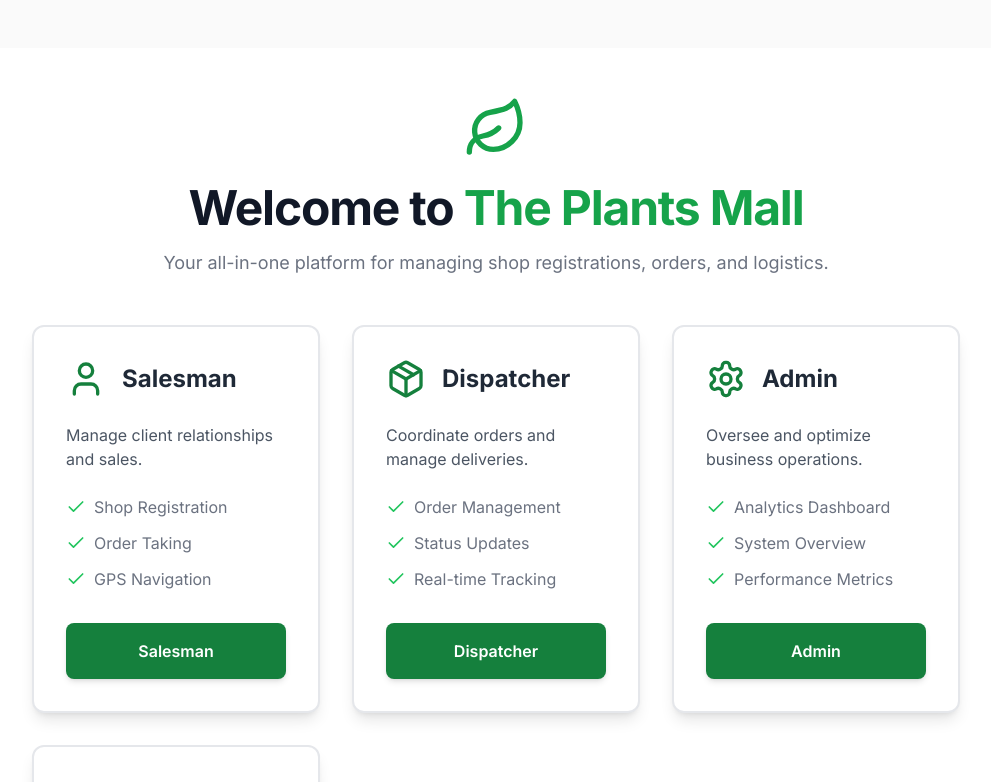
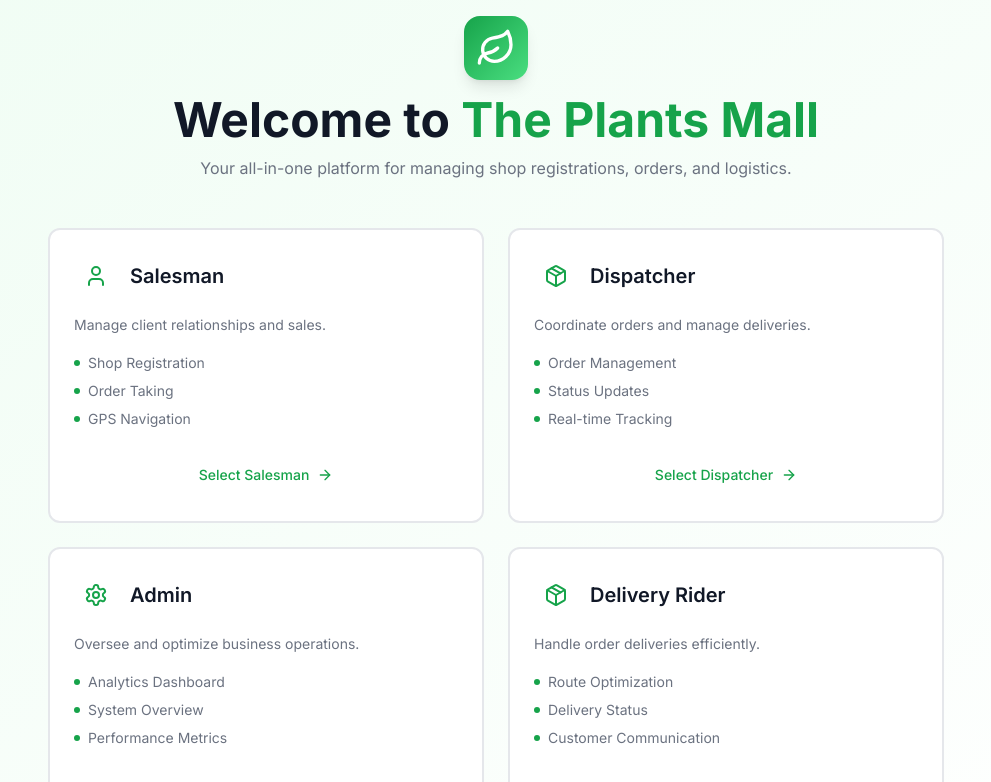
Before and after one commit to WaqarGitNorthrays/theplantsmall-frontend, a React (Vite) app: page / in a window 1280 px wide. Shown: the top 782 px of the page, without its empty margins (144-1135 px from the left). Built offline with nearby package versions, Linux system fonts and the light colour scheme.

Commit message:
login page updated

```diff
--- a/src/components/Auth/Login.jsx
+++ b/src/components/Auth/Login.jsx
@@ -1,8 +1,8 @@
 import React, { useState } from "react";
 import { useSelector } from "react-redux";
 import { useNavigate } from "react-router-dom";
-import { Leaf, User, Package, Settings, Check } from "lucide-react";
-import { useRealTimeUpdates } from "../../hooks/useRealTimeUpdates.js";
+import { Leaf, User, Package, Settings, Check, ArrowRight } from "lucide-react";
+import { useRealTimeUpdates } from "../../hooks/useRealTimeUpdates";
 
 const Login = () => {
   const navigate = useNavigate();
@@ -10,14 +10,14 @@ const Login = () => {
   const [enableGPS, setEnableGPS] = useState(false);
   const { isAuthenticated, user } = useSelector((state) => state.auth);
 
-  // Role cards with updated data and colors
+  // Role cards
   const roles = [
     {
       id: "salesman",
       title: "Salesman",
       description: "Manage client relationships and sales.",
       icon: User,
-      color: "green",
+      color: "hsl(142.1, 76.2%, 36.3%)", // green
       features: ["Shop Registration", "Order Taking", "GPS Navigation"],
     },
     {
@@ -25,7 +25,7 @@ const Login = () => {
       title: "Dispatcher",
       description: "Coordinate orders and manage deliveries.",
       icon: Package,
-      color: "amber",
+      color: "hsl(142.1, 76.2%, 36.3%)", // amber
       features: ["Order Management", "Status Updates", "Real-time Tracking"],
     },
     {
@@ -33,7 +33,7 @@ const Login = () => {
       title: "Admin",
       description: "Oversee and optimize business operations.",
       icon: Settings,
-      color: "gray",
+      color: "hsl(142.1, 76.2%, 36.3%)", // gray
       features: ["Analytics Dashboard", "System Overview", "Performance Metrics"],
     },
     {
@@ -41,18 +41,20 @@ const Login = () => {
       title: "Delivery Rider",
       description: "Handle order deliveries efficiently.",
       icon: Package,
-      color: "blue",
+      color: "hsl(142.1, 76.2%, 36.3%)", // blue
       features: ["Route Optimization", "Delivery Status", "Customer Communication"],
-    }
+    },
   ];
 
-  // Role selection logic remains unchanged
   const handleRoleSelect = (roleId) => {
     setSelectedRole(roleId);
     setEnableGPS(roleId === "salesman");
-    // If authenticated and role matches, redirect to dashboard
+
     const userRole = user?.role;
-    const isSalesman = roleId === "salesman" && (userRole === "salesman" || userRole === "sales_man");
+    const isSalesman =
+      roleId === "salesman" &&
+      (userRole === "salesman" || userRole === "sales_man");
+
     if (isAuthenticated && (userRole === roleId || isSalesman)) {
       if (roleId === "salesman") navigate("/salesman-dashboard");
       else if (roleId === "dispatcher") navigate("/dispatcher-dashboard");
@@ -60,75 +62,127 @@ const Login = () => {
       else if (roleId === "delivery_rider") navigate("/delivery-dashboard");
       return;
     }
-    // Otherwise, show login form for that role
+
     navigate(`/login/${roleId}`);
   };
 
   useRealTimeUpdates(enableGPS ? "salesman1" : null);
 
   return (
-    <div className="min-h-screen bg-neutral-50 flex items-center justify-center p-6 sm:p-12">
-      <div className="w-full max-w-5xl bg-white shadow-xl rounded-2xl p-8 sm:p-12">
+    <div className="min-h-screen bg-gradient-to-br from-green-50 to-white flex items-center justify-center p-4">
+      <div className="w-full max-w-4xl mx-auto">
         {/* Header */}
-        <div className="text-center mb-12">
-          <div className="flex justify-center mb-6">
-            <Leaf className="h-16 w-16 text-green-600" />
+        <div className="text-center mb-8 sm:mb-12">
+          <div className="flex justify-center mb-4">
+            <div className="p-3 bg-gradient-to-br from-green-600 to-green-400 rounded-2xl shadow-lg">
+              <Leaf className="h-8 w-8 sm:h-10 sm:w-10 text-white" />
             </div>
-          <h1 className="text-5xl font-extrabold tracking-tight text-gray-900 mb-4">
+          </div>
+          <h1 className="text-3xl sm:text-4xl lg:text-5xl font-bold text-gray-900 mb-3">
             Welcome to <span className="text-green-600">The Plants Mall</span>
           </h1>
-          <p className="text-lg text-gray-500 max-w-2xl mx-auto leading-relaxed">
-            Your all-in-one platform for managing shop registrations, orders, and logistics.
+          <p className="text-sm sm:text-base text-gray-500 max-w-2xl mx-auto leading-relaxed px-4">
+            Your all-in-one platform for managing shop registrations, orders,
+            and logistics.
           </p>
         </div>
 
-        {/* Role Selection */}
-        <div className="grid md:grid-cols-3 gap-8">
+        {/* Role Selection Grid */}
+        <div className="grid grid-cols-1 sm:grid-cols-2 gap-4 sm:gap-6">
           {roles.map((role) => {
             const Icon = role.icon;
             const isSelected = selectedRole === role.id;
-            const cardHoverClasses = `transform hover:scale-105 hover:shadow-2xl`;
-
-            let cardClasses = `transition-all duration-300 rounded-xl p-8 border-2 cursor-pointer
-              ${isSelected ? "border-green-600 ring-4 ring-green-200" : "border-gray-200"}
-              ${cardHoverClasses}
-              bg-white shadow-lg`;
 
             return (
               <div
                 key={role.id}
-                className={cardClasses}
+                className={`
+                  relative overflow-hidden rounded-xl p-6 cursor-pointer
+                  transition-all duration-300 ease-out
+                  bg-white border-2 border-gray-200
+                  hover:scale-[1.02] hover:shadow-lg hover:border-green-600/30
+                  ${isSelected ? "ring-2 ring-green-600 shadow-md scale-[1.02] border-green-600/50 bg-gradient-to-br from-white to-green-50" : ""}
+                `}
                 onClick={() => handleRoleSelect(role.id)}
               >
-                <div className="flex items-center mb-6">
-                  <Icon className={`h-10 w-10 text-green-700 mr-4`} />
-                  <h3 className="text-2xl font-bold text-gray-800">
+                {/* Selection Indicator */}
+                {isSelected && (
+                  <div
+                    className="absolute top-0 right-0 w-0 h-0 border-l-[40px] border-l-transparent border-t-[40px] border-t-green-600"
+                  >
+                    <Check className="absolute -top-8 -right-7 h-4 w-4 text-white" />
+                  </div>
+                )}
+
+                {/* Card Content */}
+                <div className="relative z-10">
+                  {/* Header */}
+                  <div className="flex items-center mb-4">
+                    <div
+                      className="p-2.5 rounded-lg mr-3"
+                      style={{ backgroundColor: `${role.color}20` }} // transparent bg
+                    >
+                      <Icon
+                        className="h-6 w-6"
+                        style={{ color: role.color }}
+                      />
+                    </div>
+                    <div className="flex-1 min-w-0">
+                      <h3 className="text-lg sm:text-xl font-semibold text-gray-900 truncate">
                         {role.title}
                       </h3>
                     </div>
+                  </div>
 
-                <p className="text-gray-600 mb-6">{role.description}</p>
+                  {/* Description */}
+                  <p className="text-sm text-gray-500 mb-4 leading-relaxed">
+                    {role.description}
+                  </p>
 
-                <ul className="space-y-3 mb-8">
+                  {/* Features */}
+                  <div className="space-y-2 mb-6">
                     {role.features.map((feature, index) => (
-                    <li key={index} className="flex items-center text-gray-500">
-                      <Check className="h-5 w-5 text-green-500 mr-2 flex-shrink-0" />
-                      <span className="text-base">{feature}</span>
-                    </li>
+                      <div key={index} className="flex items-center text-xs sm:text-sm">
+                        <div
+                          className="w-1.5 h-1.5 rounded-full mr-2 flex-shrink-0"
+                          style={{ backgroundColor: role.color }}
+                        />
+                        <span className="text-gray-500">{feature}</span>
+                      </div>
                     ))}
-                </ul>
+                  </div>
 
+                  {/* Action Button */}
                   <button
                     type="button"
-                  className="w-full bg-green-700 text-white font-semibold py-4 px-6 rounded-lg shadow-md transition-colors duration-300
-                    hover:bg-green-800 focus:outline-none focus:ring-2 focus:ring-green-500 focus:ring-offset-2"
-                  onClick={() => handleRoleSelect(role.id)}
+                    className={`
+                      w-full flex items-center justify-center gap-2 py-3 px-4 rounded-lg
+                      font-medium text-sm transition-all duration-200
+                      ${isSelected
+                        ? "text-white shadow-lg"
+                        : "hover:opacity-90"}
+                    `}
+                    style={{
+                      backgroundColor: isSelected ? role.color : `${role.color}20`,
+                      color: isSelected ? "#fff" : role.color,
+                    }}
+                    onClick={(e) => {
+                      e.stopPropagation();
+                      handleRoleSelect(role.id);
+                    }}
                   >
-                  {role.title}
+                    <span>Select {role.title}</span>
+                    <ArrowRight className="h-4 w-4" />
                   </button>
+                </div>
               </div>
             );
           })}
+        </div>
+
+        {/* Footer */}
+        <div className="text-center mt-8 sm:mt-12">
+          <p className="text-xs text-gray-500">Secure • Fast • Reliable</p>
         </div>
       </div>
     </div>
--- a/src/components/Auth/LoginForm.jsx
+++ b/src/components/Auth/LoginForm.jsx
@@ -32,7 +32,7 @@ const LoginForm = () => {
     salesman: "Salesman",
     dispatcher: "Dispatcher",
     admin: "Admin",
-    delivery: "Delivery Rider",
+    delivery_rider: "Delivery Rider",
   };
 
   const handleSubmit = async (e) => {
--- a/src/components/Layout/Layout.jsx
+++ b/src/components/Layout/Layout.jsx
@@ -24,10 +24,12 @@ const Layout = ({ children, title }) => {
 
   const getRoleColor = (role) => {
     switch (role) {
-      case "salesman":
+      case "sales_man":
         return "text-emerald-600";
       case "dispatcher":
         return "text-lime-600";
+      case "delivery_rider":
+        return "text-green-600";
       case "admin":
         return "text-green-600";
       default:
@@ -56,7 +58,8 @@ const Layout = ({ children, title }) => {
                   {user?.name || user?.username}
                 </p>
                 <p className={`text-xs capitalize ${getRoleColor(user?.role)}`}>
-                  {user?.role === "sales_man" ? "Salesman" : user?.role}
+                  {user?.role === "sales_man" ? "Salesman" : user?.role === "delivery_rider" ? "Delivery Rider" : user?.role}
+
                 </p>
               </div>
 
--- a/src/components/Rider/ShopRegistration.jsx
+++ b/src/components/Rider/ShopRegistration.jsx
@@ -6,6 +6,7 @@ import AlertMessage from "../common/AlertMessage.jsx";
 import GpsCapture from "./GpsCapture.jsx";
 import VoiceNotesSection from "./VoiceNotesSection.jsx";
 import api from "../../utils/axiosInstance.js";
+import { toast } from "react-toastify";
 
 async function computeHash(blob) {
   const buffer = await blob.arrayBuffer();
@@ -141,7 +142,7 @@ const ShopRegistration = ({ shop = null, mode = "create", onSuccess }) => {
 
   const handleVoiceInput = (field) => {
     if (!("webkitSpeechRecognition" in window)) {
-      alert("Voice recognition not supported in this browser.");
+      toast.error("Voice recognition not supported in this browser.");
       return;
     }
     // If already recording this field, stop
--- a/src/components/Rider/VoiceNotesSection.jsx
+++ b/src/components/Rider/VoiceNotesSection.jsx
@@ -1,6 +1,7 @@
 // VoiceNotesSection.jsx
 import React, { useRef, useState } from "react";
 import { Mic } from "lucide-react";
+import { toast } from "react-toastify";
 
 const VoiceNotesSection = ({
   voiceNotes,
@@ -15,7 +16,7 @@ const VoiceNotesSection = ({
   const startRecording = async () => {
 
           if (voiceNotes.length >= 1) {
-            alert("⚠️ You can only record one voice note.");
+            toast.error("You can only record one voice note.");
             return;
           }
     try {
```
Also changed, not shown: src/components/DeliveryRider/DeliveryRiderDashboard.jsx (+5 -5 lines). Lines whose indentation alone changed are shown as unchanged.
